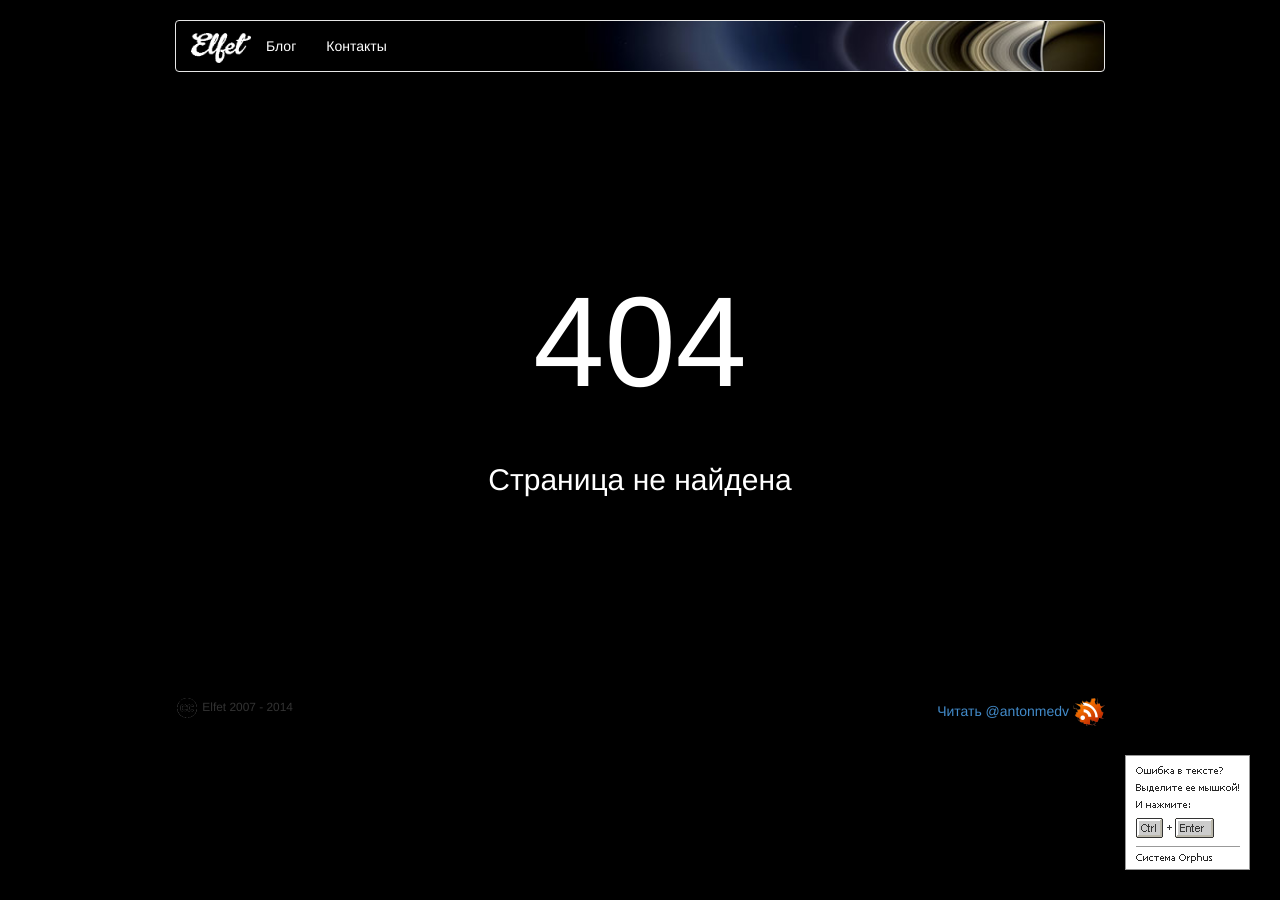
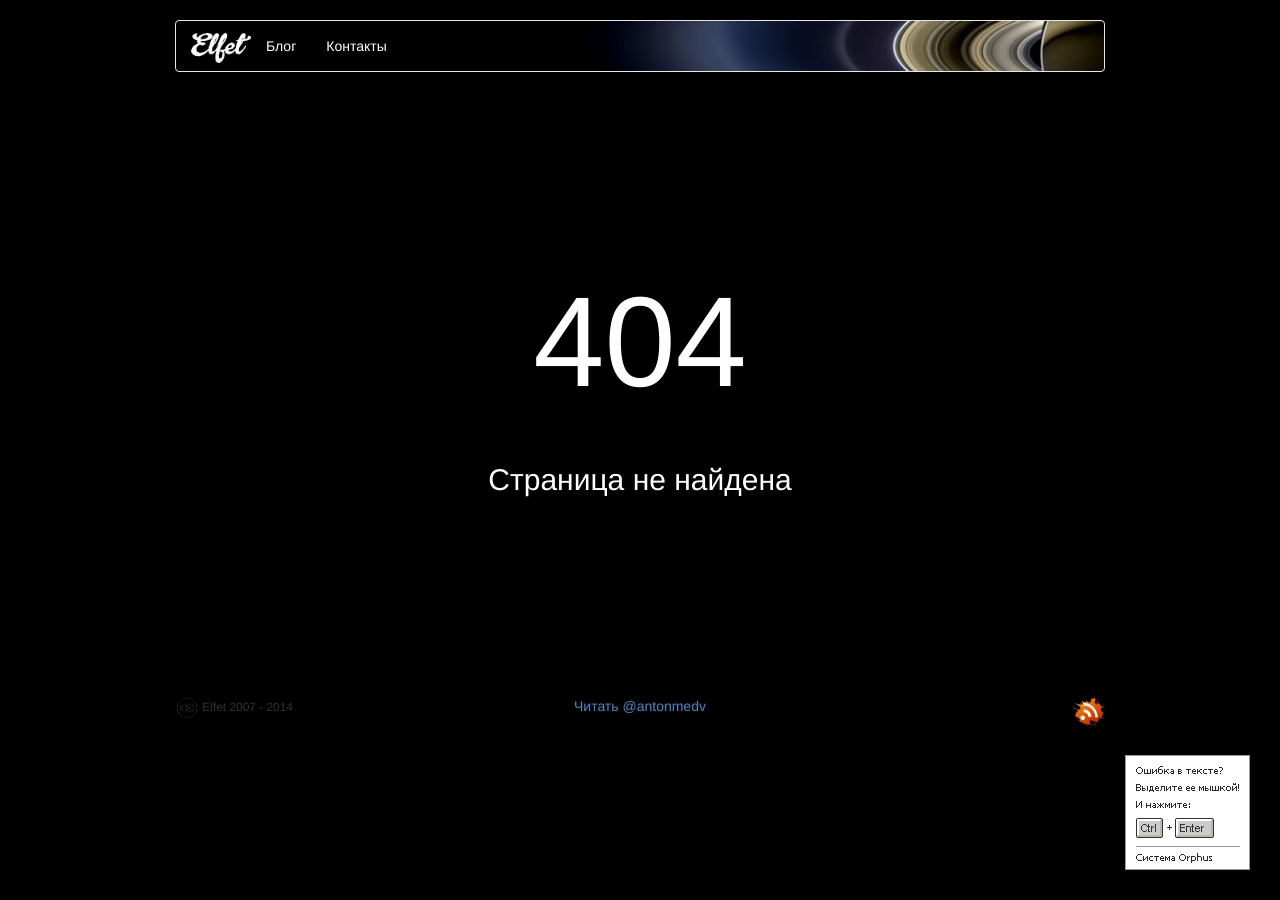
Before and after one commit to toFlash/medv.io, a Jekyll site: the page built from 404.html, in a window 1280 px wide. Built offline with Jekyll 4.4.1, drawn with Linux system fonts in a browser that asks for light colours; Markdown is read by kramdown in place of the engine named in the settings; comment, search, counter and statistics services are not loaded.

Commit message:
Fix footer twitter button position.

```diff
--- a/_layouts/default.html
+++ b/_layouts/default.html
@@ -51,7 +51,14 @@
     {{ content }}
 
     <footer>
-        <p class="pull-right">
+        <div class="row">
+            <div class="col-xs-4 text-left">
+                <small>
+                    <a href="/creative-commons.html"><img src="/img/cc.png" alt="cc"></a>
+                    Elfet 2007 - {{ site.time | date: '%Y' }}
+                </small>
+            </div>
+            <div class="col-xs-4 text-center">
                 <a href="https://twitter.com/antonmedv" class="twitter-follow-button" data-show-count="false"
                    data-lang="ru">Читать @antonmedv</a>
                 <script>!function (d, s, id) {
@@ -63,14 +70,13 @@
                         fjs.parentNode.insertBefore(js, fjs);
                     }
                 }(document, 'script', 'twitter-wjs');</script>
+            </div>
+            <div class="col-xs-4 text-right">
                 <a href="http://feeds.feedburner.com/elfet">
                     <img src="/img/rss/small.png" alt="rss">
                 </a>
-        </p>
-        <small>
-            <a href="/creative-commons.html"><img src="/img/cc.png" alt="cc"></a>
-            Elfet 2007 - {{ site.time | date: '%Y' }}
-        </small>
+            </div>
+        </div>
     </footer>
 </div>
 
```
Lines whose indentation alone changed are shown as unchanged.
